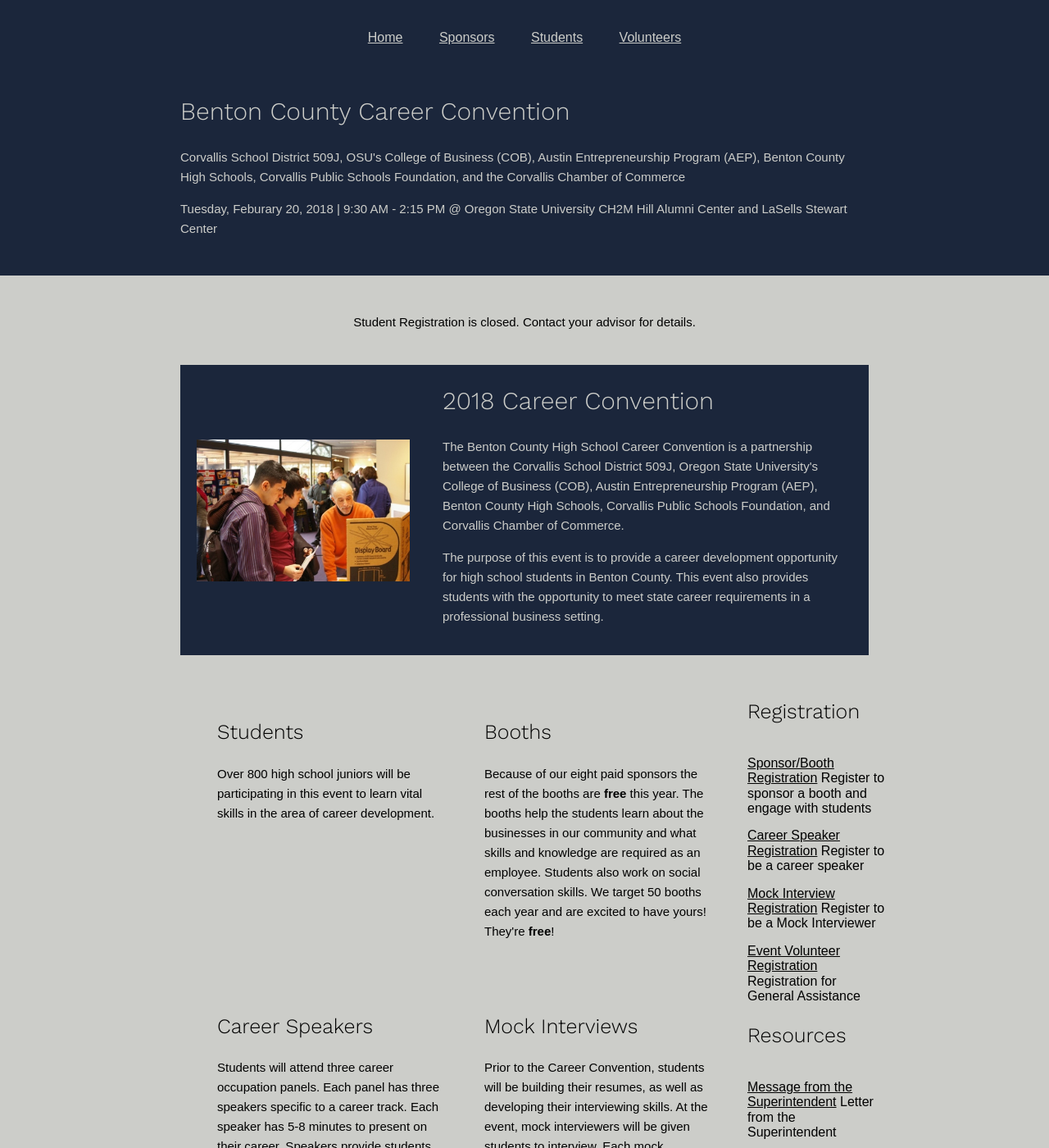
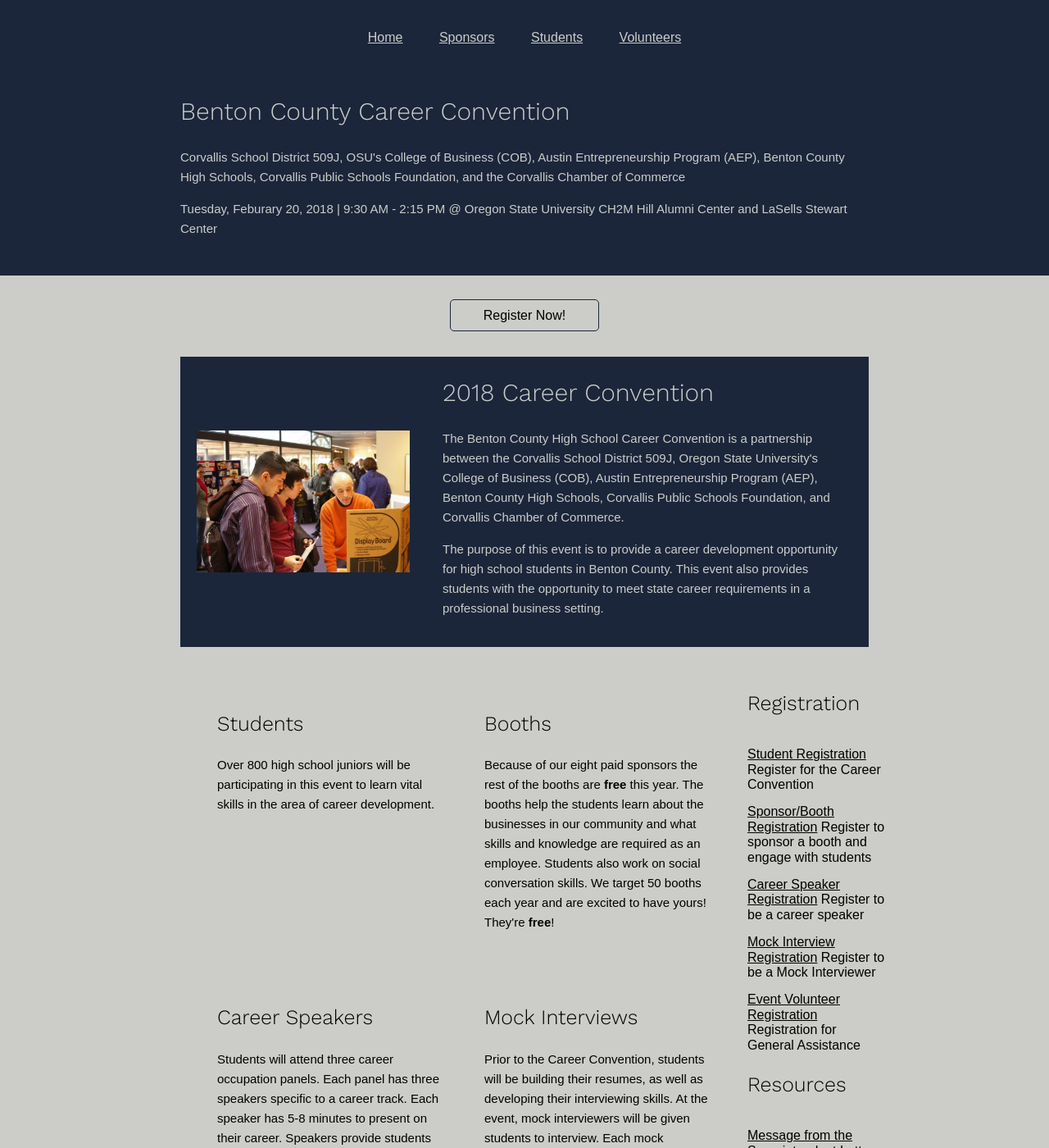
Before and after one commit to peterramsing/benton-county-career-convention, a Jekyll site: the page built from index.html, in a window 1280 px wide and 1400 px high. Shown: the whole window at 82% size. Built offline with Jekyll 4.4.1, drawn with Linux system fonts in a browser that asks for light colours; part of the change alters nothing that is shown.

Commit message:
WIP: Updates for Donna

```diff
--- a/_config.yml
+++ b/_config.yml
@@ -17,7 +17,7 @@ cc-start-time: "9:30 AM"
 cc-end-time: "2:15 PM"
 cc-location: "Oregon State University CH2M Hill Alumni Center and LaSells Stewart Center"
 
-cc-student-registration-open: false
+cc-student-registration-open: true
 cc-student-registration-date: 2017-12-01 09:00:00
 
 cc-contact-name: "Donna Keim"
```
